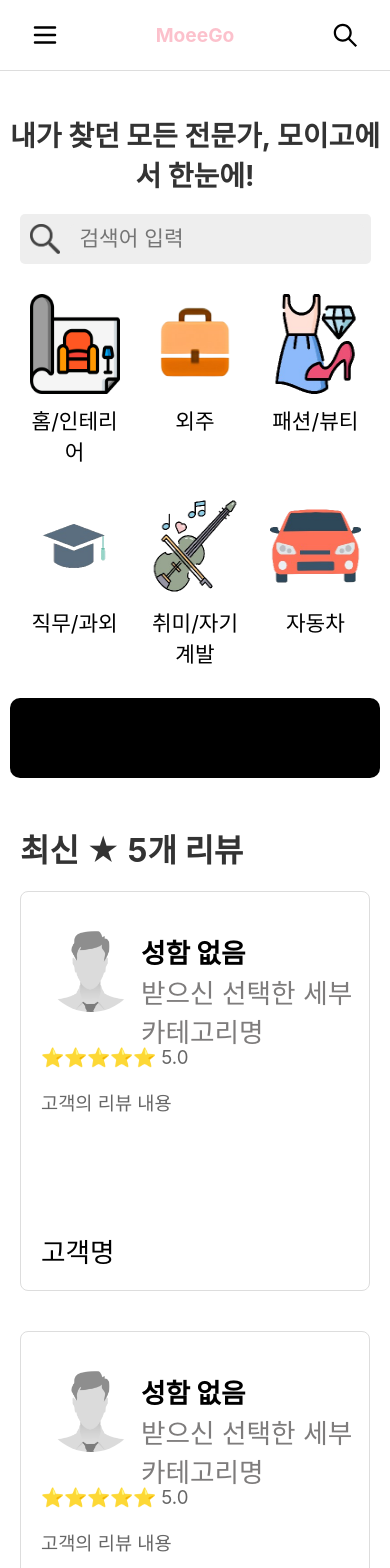
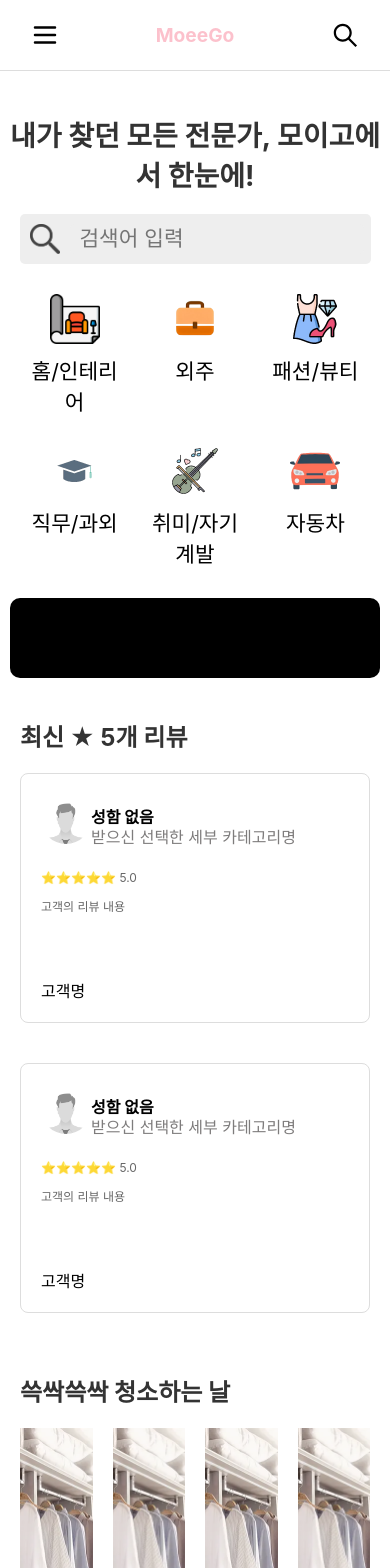
Before and after one commit to jaeheoon/moeego_client, a React (Vite) app: page / in a window 390 px wide. Shown: the top 1568 px of the page. Built offline with nearby package versions, Linux system fonts and the light colour scheme.

Commit message:
[FE] Fix: App.css 코드 수정 (#124)

```diff
--- a/src/App.css
+++ b/src/App.css
@@ -13,3 +13,8 @@
   max-width: 1200px; /* 최대 너비를 설정하여 큰 화면에서도 너무 넓지 않도록 */
   margin: 0 auto; /* 가운데 정렬 */
 }
+@media (max-width: 1250px) {
+  .main-content{
+    width:100%;
+  }
+}
--- a/src/css/Mainpage.css
+++ b/src/css/Mainpage.css
@@ -279,6 +279,9 @@ button, span {
 
 /* 반응형 스타일 */
 @media (max-width: 1250px) {
+    .main-content{
+        width: 100%;
+    }
     h1, h2 {
         font-size: 20px; /* 제목 크기 조정 */
     }
@@ -325,12 +328,6 @@ button, span {
         box-sizing: border-box; /* 패딩과 보더를 포함하도록 설정 */
     }
 
-    .categories img {
-        width: 100px; /* 이미지 크기 조정 */
-        height: 100px; /* 이미지 크기 조정 */
-        margin-bottom: 10px; /* 이미지와 텍스트 간격 조정 */
-    }
-
     .bannerWrap {
         width: 95%; /* 배너 폭 조정 */
         height: 80px; /* 배너 높이 조정 */
@@ -341,7 +338,7 @@ button, span {
     }
 
     .reviewsWrap h2 {
-        font-size: 2em;
+        font-size: 1.5em;
         margin-bottom: 20px;
     }
 
@@ -354,31 +351,9 @@ button, span {
 
     .review-card {
         width: 100%; /* 리뷰 카드 폭을 100%로 */
-        height: 400px; /* 높이 자동 조정 */
+        height: 250px; /* 높이 자동 조정 */
         margin-bottom: 20px; /* 카드 간격 조정 */
-        font-size: 20pt;
         box-sizing: border-box; /* 패딩과 보더를 포함하도록 설정 */
-    }
-
-    .review-card img {
-        width: 100px;
-        height: 100px;
-    }
-
-    .review-card strong {
-        position: absolute;
-        top: 40px;
-        left: 120px;
-    }
-
-    .review-card strong:nth-of-type(2) {
-        color: rgb(126, 124, 124);
-        font-weight: normal;
-        top: 80px;
-    }
-
-    .review-card p{
-        font-size: 14pt;
     }
 
     .keywordWrap {
@@ -386,7 +361,7 @@ button, span {
     }
 
     .keywordWrap h2{
-        font-size: 2em;
+        font-size: 1.5em;
     }
 
     .keyword-images {
@@ -406,7 +381,7 @@ button, span {
     }
 
     .locationsWrap h2{
-        font-size: 2em;
+        font-size: 1.5em;
     }
 
     .locationsWrap p{
```
